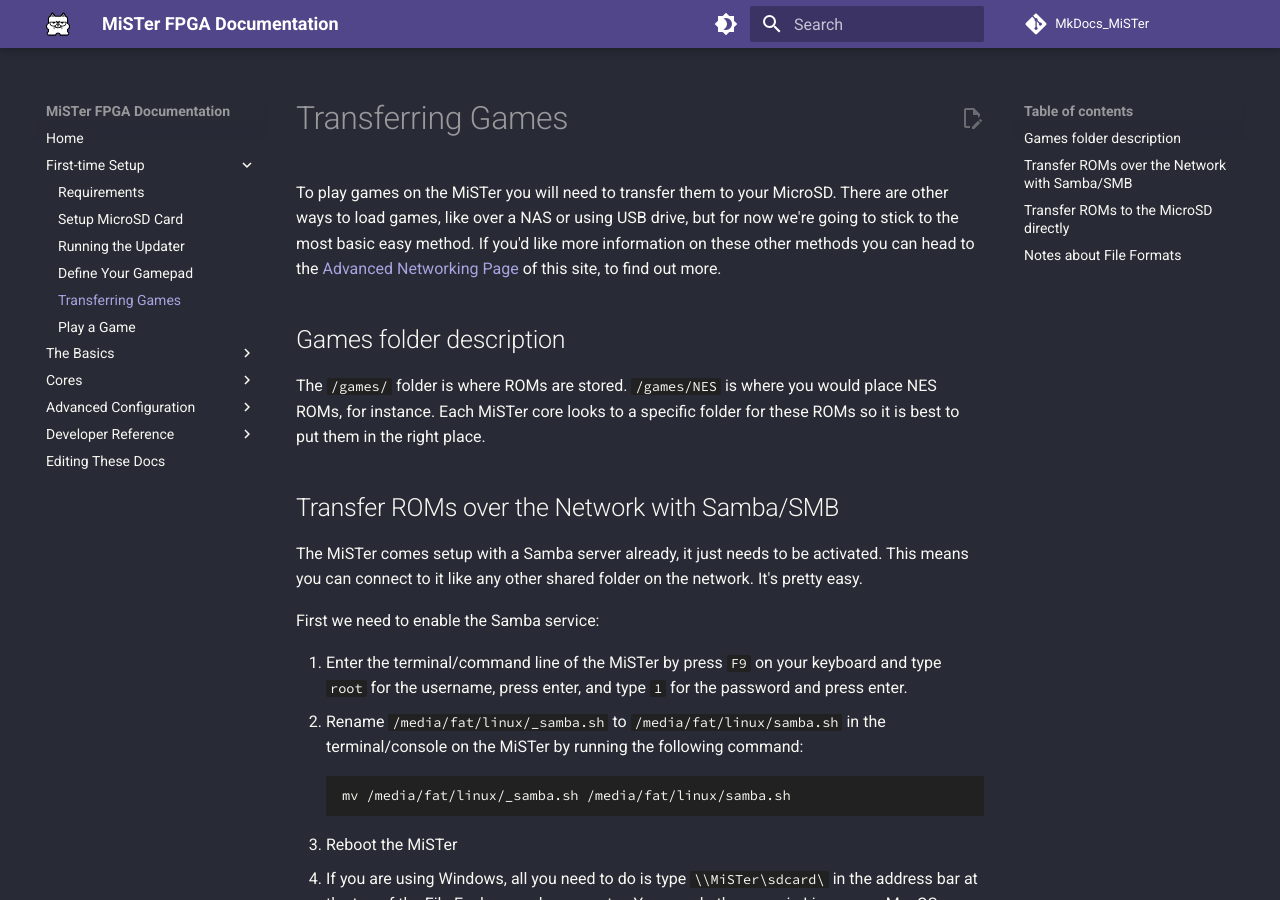
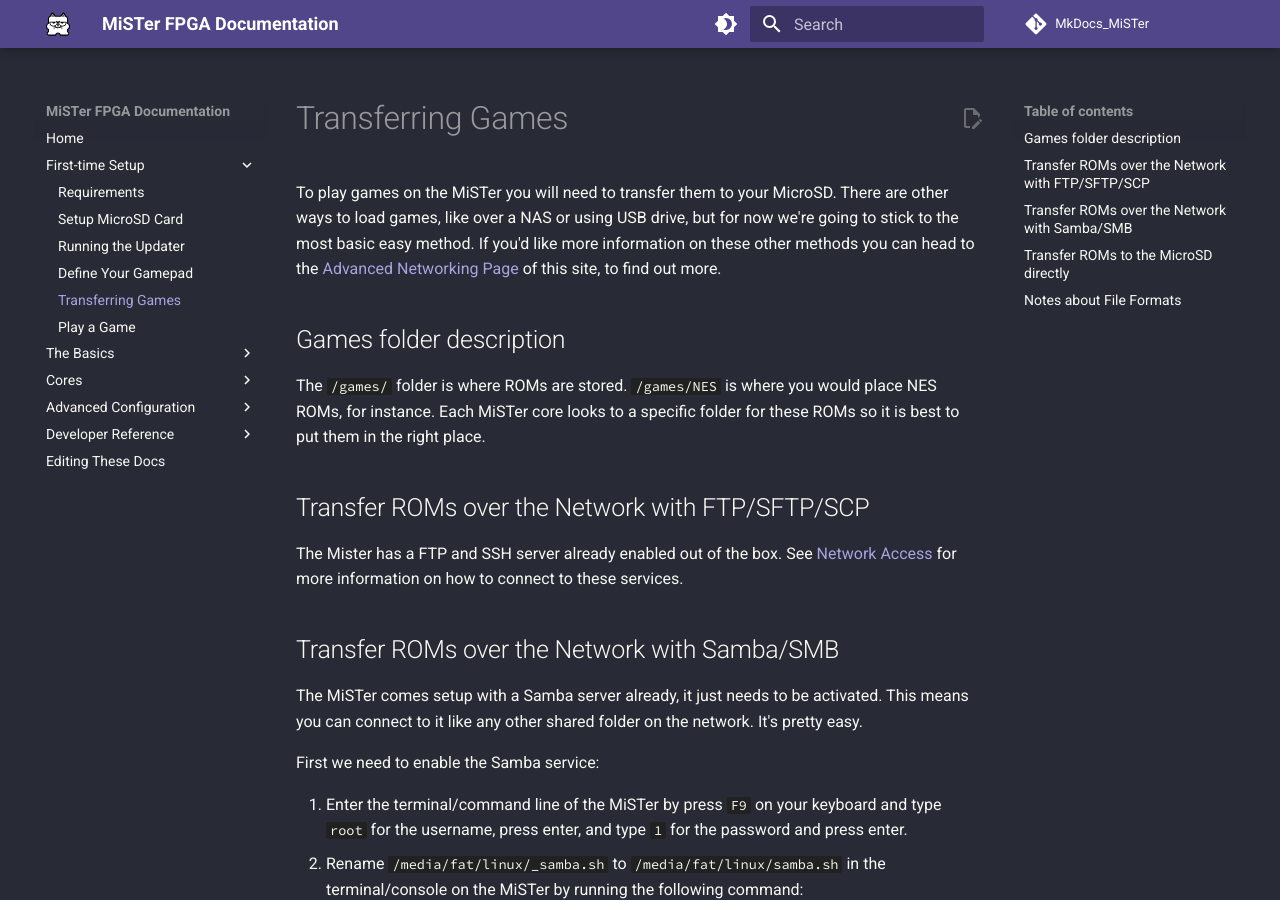
Before and after one commit to MiSTer-devel/MkDocs_MiSTer, an MkDocs documentation site: the page built from docs/setup/games.md, in a window 1280 px wide and 900 px high. Built offline with MkDocs 1.6.1 and Material for MkDocs 9.7.7, drawn with Linux system fonts in a browser that asks for light colours; comment, search, counter and statistics services are not loaded.

Commit message:
Mention the FTP and SSH server in games.md

```diff
--- a/docs/setup/games.md
+++ b/docs/setup/games.md
@@ -2,6 +2,11 @@
 
 ## Games folder description
 The `/games/` folder is where ROMs are stored. `/games/NES` is where you would place NES ROMs, for instance. Each MiSTer core looks to a specific folder for these ROMs so it is best to put them in the right place.
+
+## Transfer ROMs over the Network with FTP/SFTP/SCP
+The Mister has a FTP and SSH server already enabled out of the box.
+See [Network Access](../advanced/network.md#network-access)
+for more information on how to connect to these services.
 
 ## Transfer ROMs over the Network with Samba/SMB
 The MiSTer comes setup with a Samba server already, it just needs to be activated. This means you can connect to it like any other shared folder on the network. It's pretty easy.
```
